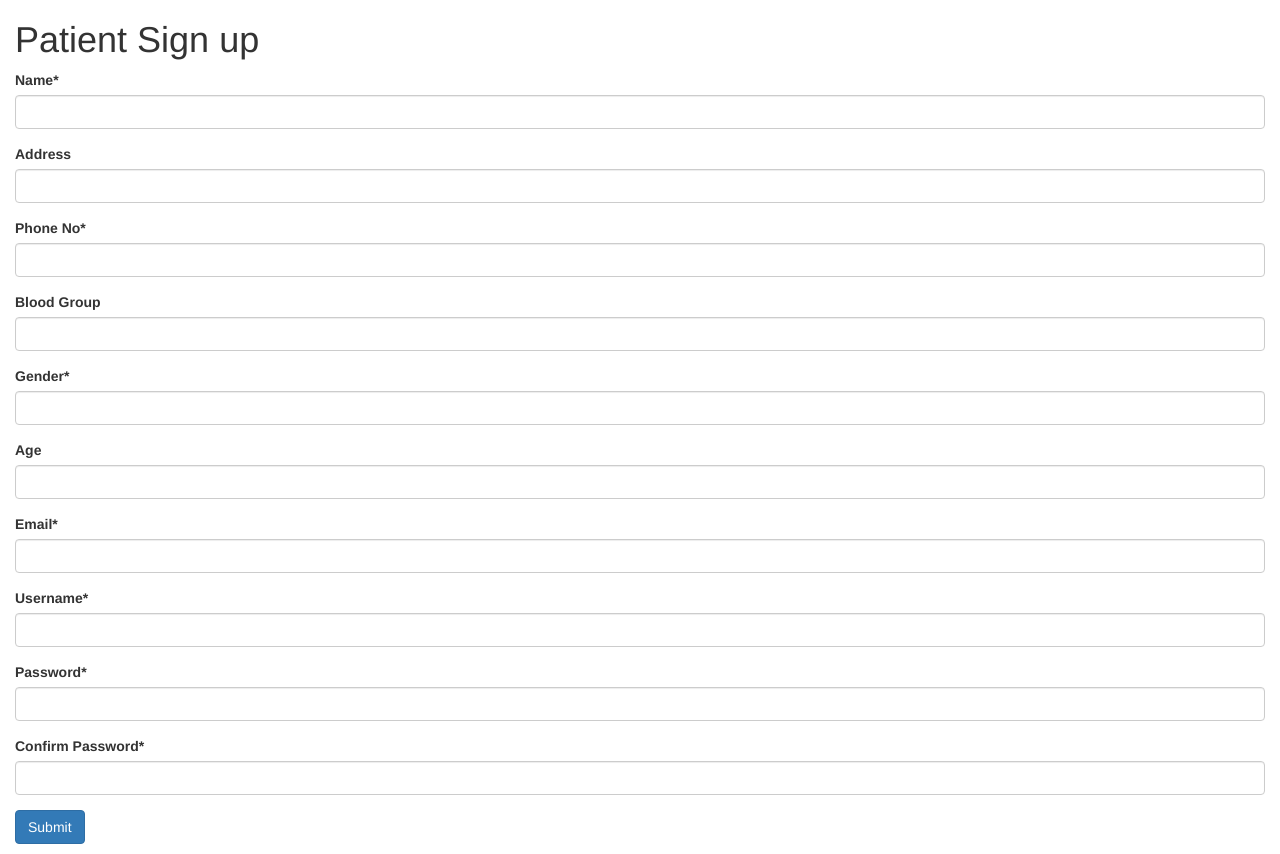
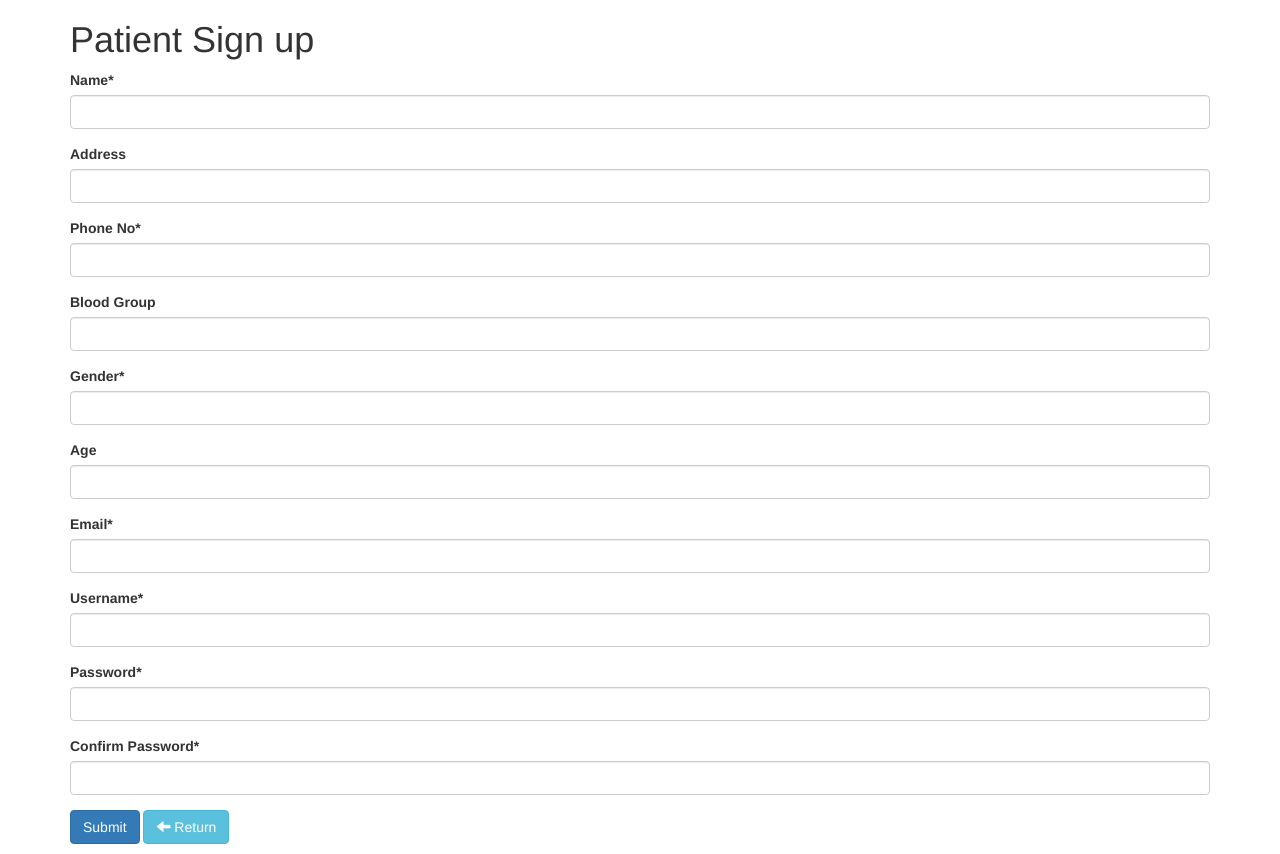
Before and after one commit to crazyadeveloper/HealthcareManagement, a Flask app: page /psign in a window 1280 px wide. Run offline with Flask 2, Linux system fonts and the light colour scheme; some libraries are stand-ins or nearby versions.

Commit message:
Update patient_signup.html

```diff
--- a/templates/patient_signup.html
+++ b/templates/patient_signup.html
@@ -10,7 +10,8 @@
 </head>
 <body>
 
-<div class="container-fluid">
+    <div class="container">
+      {% include 'includes/_flashhelpers.html' %}
 
   <h1>Patient Sign up</h1>
   {% from "includes/_formhelpers.html" import render_field %}
@@ -45,11 +46,17 @@
     <div class="form-group">
       {{render_field(form.confirm, class_="form-control")}}
     </div>
-    <p><input type="submit" class="btn btn-primary" value="Submit"></p>
+    <div><input type="submit" class="btn btn-primary" value="Submit">
+    <a href="/"><button type="button" class="btn btn-info"><span class="glyphicon glyphicon-arrow-left"></span> Return</button></a></div>
   </form>
 
-</div>
+      </div>
 
+    <script src="https://maxcdn.bootstrapcdn.com/bootstrap/3.3.7/js/bootstrap.min.js"></script>
+    <script src="//cdn.ckeditor.com/4.6.2/basic/ckeditor.js"></script>
+    <script type="text/javascript">
+      CKEDITOR.replace('editor')
+    </script>
 
 </body>
 </html>
```
